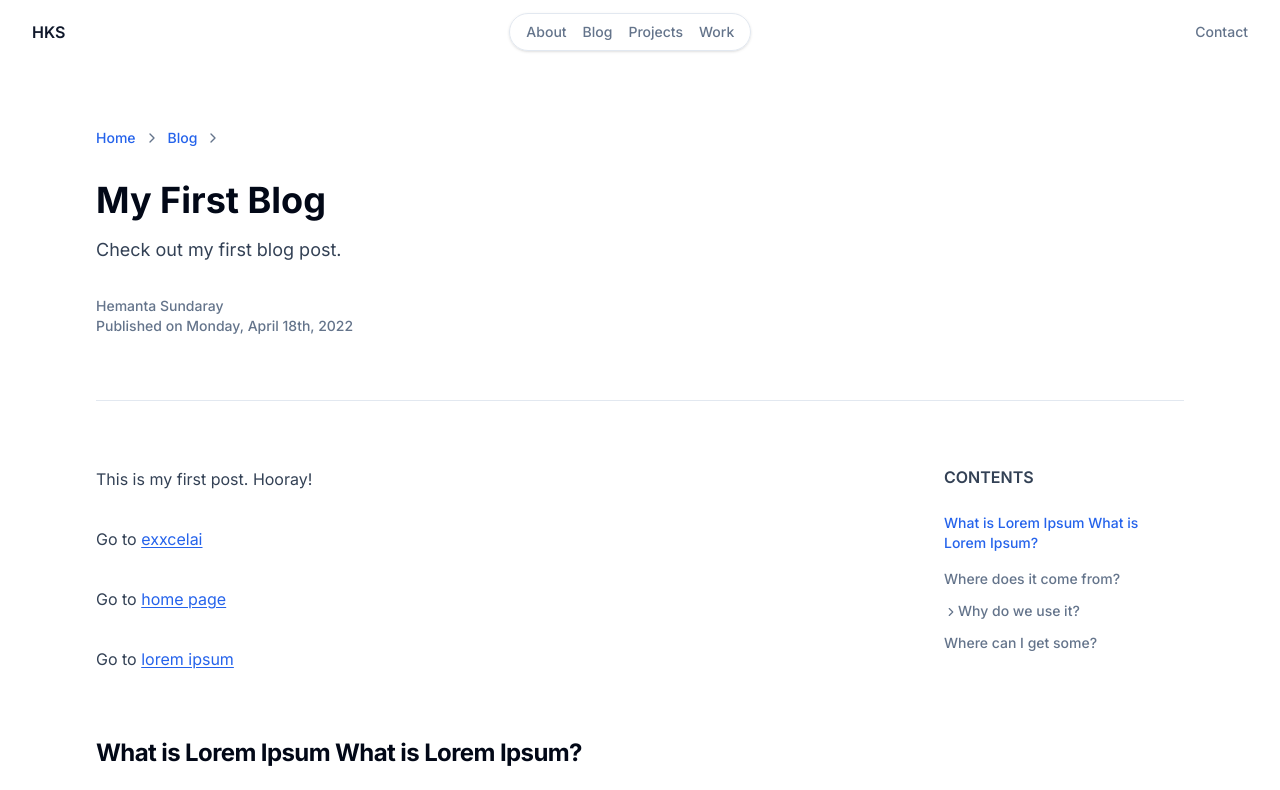
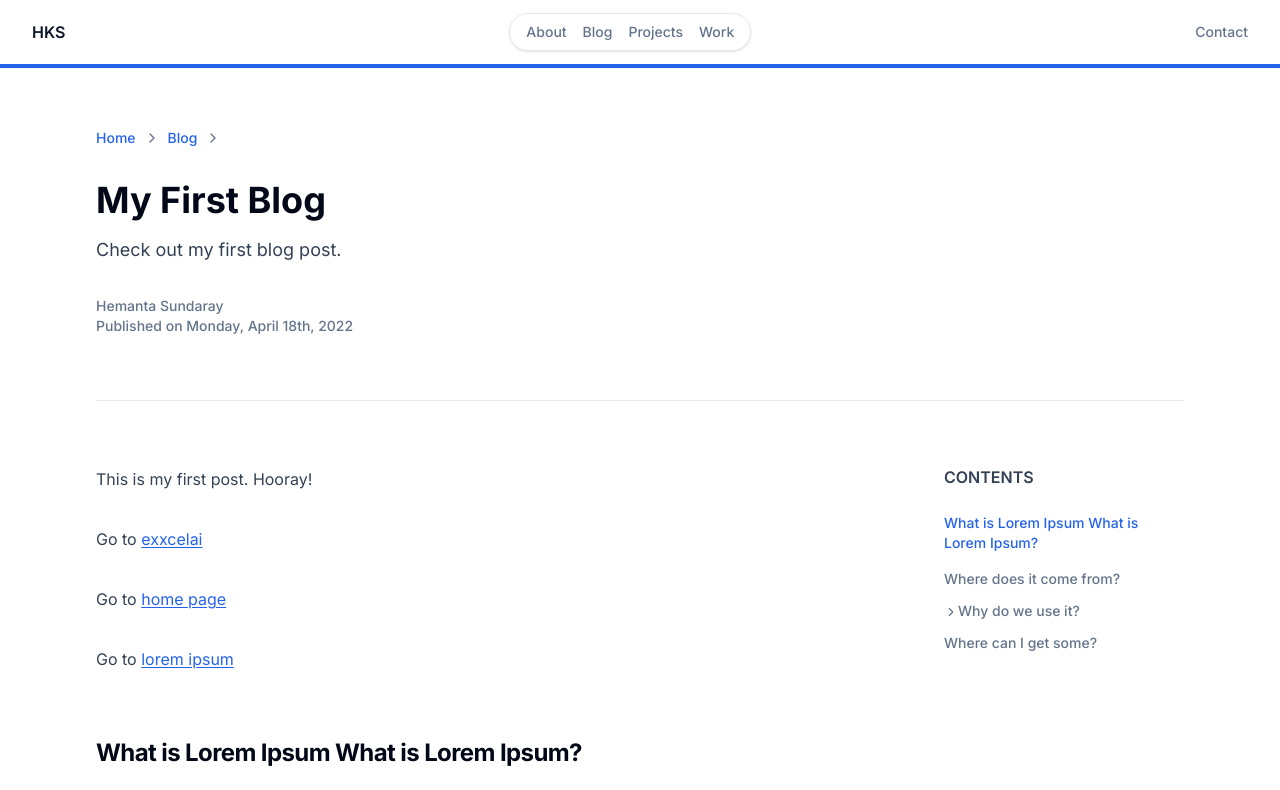
Before and after one commit to sundaray/hemantasundaray, a Next.js app: page /blog/first-post in a window 1280 px wide. Shown: the top 790 px of the page. Built offline with nearby package versions, Linux system fonts and the light colour scheme.

Commit message:
page scroll progress bar added

```diff
--- a/app/blog/layout.tsx
+++ b/app/blog/layout.tsx
@@ -1,6 +1,7 @@
 import { MainNav } from "@/components/main-nav";
 import { SiteFooter } from "@/components/site-footer";
 import { homeConfig } from "@/config/home";
+import { ScrollToTop } from "@/components/scroll-to-top";
 
 type BlogLayoutProps = {
   children: React.ReactNode;
@@ -14,6 +15,7 @@ export default async function BlogLayout({ children }: BlogLayoutProps) {
       </header>
       <main className="flex-1 py-16">{children}</main>
       <SiteFooter />
+      <ScrollToTop />
     </div>
   );
 }
--- a/components/blog-post-layout.tsx
+++ b/components/blog-post-layout.tsx
@@ -2,6 +2,7 @@
 
 import { Comments } from "@/components/comments";
 import { Icons } from "@/components/icons";
+import { PageScrollProgress } from "@/components/page-scroll-progress";
 import { TOC } from "@/components/toc";
 // import Avatar from "@/app/(blog)/blog/images/avatar.jpg";
 import { formatDate } from "@/lib/utils";
@@ -20,6 +21,7 @@ export function BlogPostLayout({ children, frontmatter }: BlogPostLayoutProps) {
 
   return (
     <>
+      <PageScrollProgress />
       <div className="container grid max-w-6xl grid-cols-16 gap-16">
         <header className="col-span-full">
           <div className="mb-8 flex items-center gap-2 text-sm font-medium">
--- /dev/null
+++ b/components/page-scroll-progress.tsx
@@ -0,0 +1,13 @@
+"use client";
+
+import { motion, useScroll } from "framer-motion";
+
+export function PageScrollProgress() {
+  const { scrollYProgress } = useScroll();
+  return (
+    <motion.div
+      className="fixed inset-x-0 top-16 h-1 origin-[0%] bg-primary"
+      style={{ scaleX: scrollYProgress }}
+    />
+  );
+}
```
